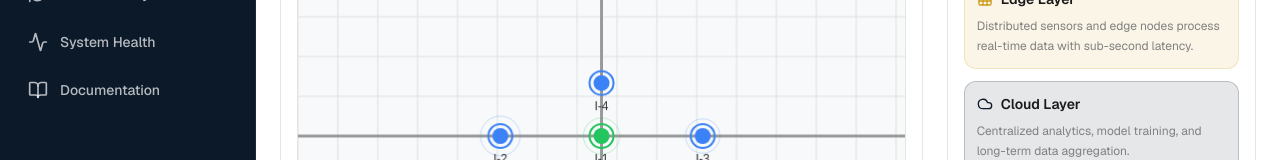
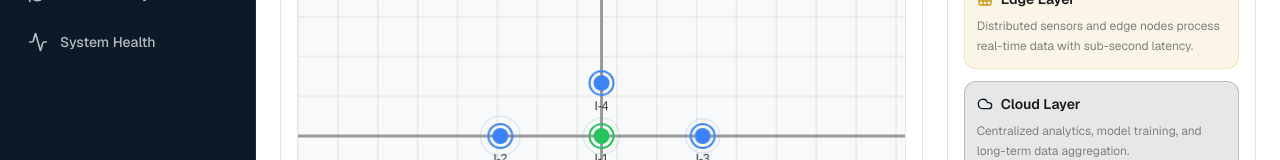
Before and after one commit to edomm9/smart-city-management-system, a Next.js app: page / in a window 1280 px wide. Shown: the part 395-555 px from the top of the page. Built offline with nearby package versions, Linux system fonts and the light colour scheme.

Commit message:
Update sidebar.tsx

```diff
--- a/components/sidebar.tsx
+++ b/components/sidebar.tsx
@@ -16,7 +16,6 @@ const navigationItems = [
   { id: "edge-architecture", label: "Edge Architecture", icon: Network },
   { id: "sustainability", label: "Sustainability Metrics", icon: Leaf },
   { id: "system-health", label: "System Health", icon: Activity },
-  { id: "documentation", label: "Documentation", icon: BookOpen },
 ]
 
 export default function Sidebar({ currentPage, onPageChange }: SidebarProps) {
```
